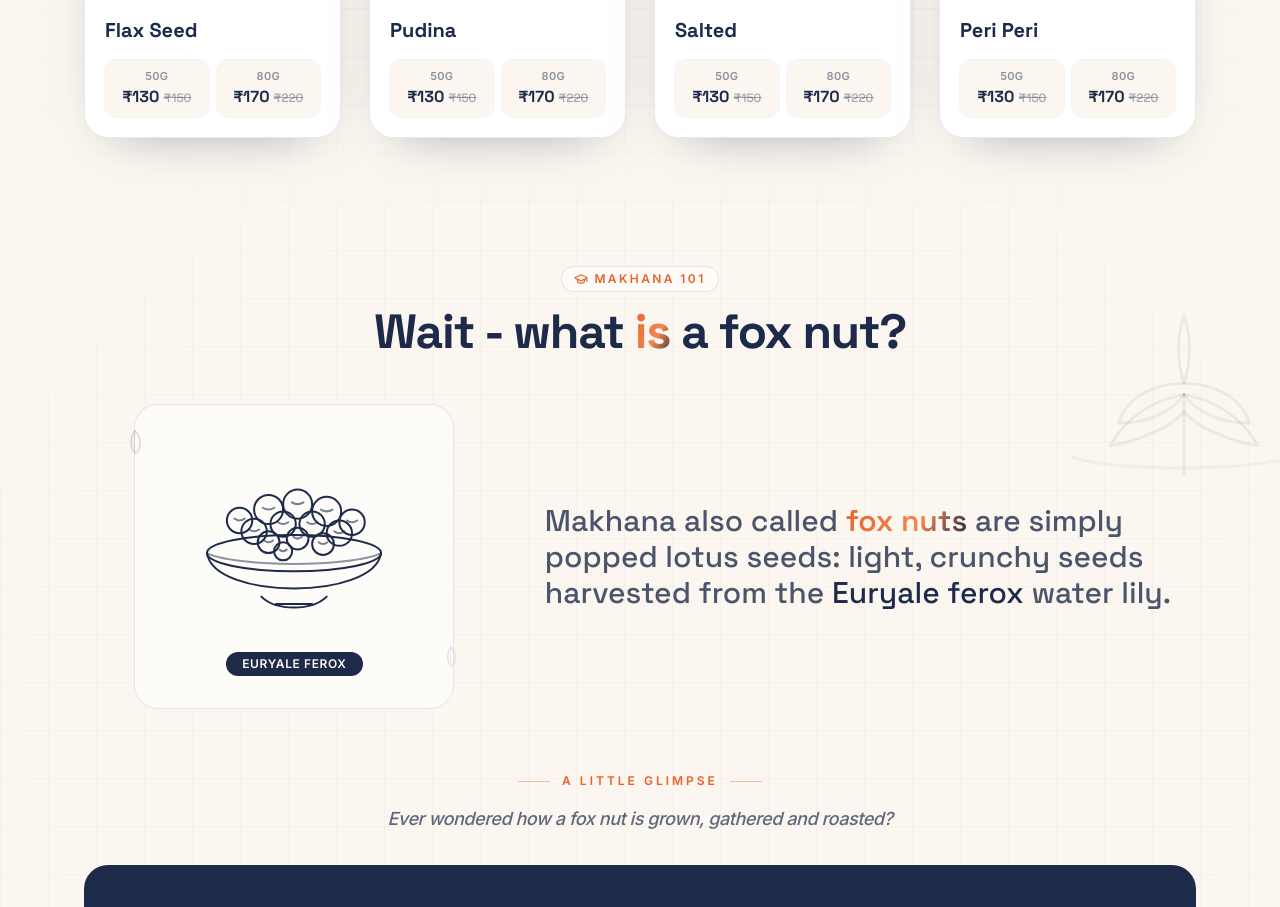
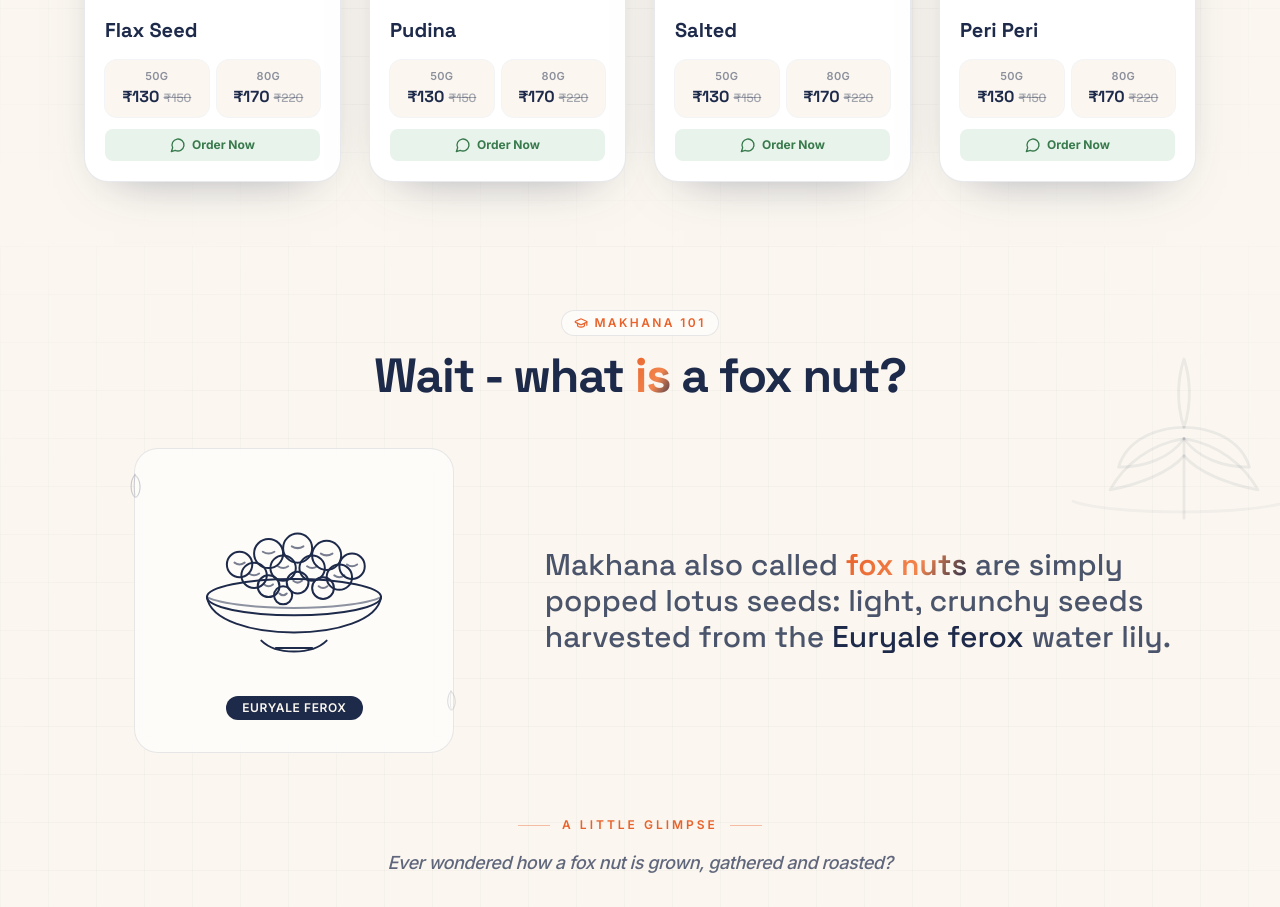
Before and after one commit to tanya732/Makhana-yaar, a React (Vite) app: page / in a window 1280 px wide. Shown: the part 1600-2507 px from the top of the page. Built offline with nearby package versions, Linux system fonts and the light colour scheme.

Commit message:
Add order now button

```diff
--- a/src/components/Contact.jsx
+++ b/src/components/Contact.jsx
@@ -1,10 +1,9 @@
 import { motion } from 'framer-motion'
 import { Mail, MessageCircle, MapPin, ArrowUpRight } from 'lucide-react'
 import { Boat, Waves } from './Doodles.jsx'
+import { getWhatsAppUrl } from '../utils/whatsapp.js'
 
 const EMAIL = import.meta.env.VITE_CONTACT_EMAIL || 'makhanayaar@gmail.com'
-// wa.me needs international format, digits only (no +, spaces, or leading 0)
-const WHATSAPP_NUMBER = import.meta.env.VITE_WHATSAPP_NUMBER || '918802248503'
 const WHATSAPP_MESSAGE = 'Hi Makhana Yaar! I would like to know more about your makhana.'
 
 const channels = [
@@ -13,7 +12,7 @@ const channels = [
     label: 'Chat on WhatsApp',
     desc: 'Quickest way to reach us for bulk orders, questions, anything.',
     action: 'Open WhatsApp',
-    href: `https://wa.me/${WHATSAPP_NUMBER}?text=${encodeURIComponent(WHATSAPP_MESSAGE)}`,
+    href: getWhatsAppUrl(WHATSAPP_MESSAGE),
     external: true,
   },
   {
@@ -42,7 +41,7 @@ export default function Contact() {
         </div>
 
         <div className="mt-14 grid grid-cols-1 gap-6 sm:grid-cols-2">
-          {channels.map((c, i) => (
+          {channels.filter((c) => c.href).map((c, i) => (
             <motion.a
               key={c.label}
               href={c.href}
--- a/src/components/Products.jsx
+++ b/src/components/Products.jsx
@@ -1,7 +1,8 @@
 import { useState, useEffect } from 'react'
 import { motion, AnimatePresence } from 'framer-motion'
-import { ImageIcon, Clock, Package, ChevronLeft, ChevronRight } from 'lucide-react'
+import { ImageIcon, Package, ChevronLeft, ChevronRight, MessageCircle } from 'lucide-react'
 import { products, flavourSizes, comboPacks } from '../data.js'
+import { getWhatsAppUrl } from '../utils/whatsapp.js'
 
 const card = {
   hidden: { opacity: 0, y: 40 },
@@ -94,6 +95,7 @@ export default function Products() {
 
   const renderFlavourCard = (p) => {
     const off = Math.round((1 - flavourSizes[0].price / flavourSizes[0].mrp) * 100)
+    const orderUrl = getWhatsAppUrl(`Hi Makhana Yaar! I'd like to order ${p.name} makhana. Please share the available options.`)
     return (
       <motion.article
         variants={card}
@@ -137,6 +139,15 @@ export default function Products() {
               </div>
             ))}
           </div>
+          <a
+            href={orderUrl}
+            target="_blank"
+            rel="noopener noreferrer"
+            className="mt-3 inline-flex w-full items-center justify-center gap-1.5 rounded-lg bg-[#e8f3eb] px-3 py-2 text-xs font-bold text-[#397a4d] transition-colors hover:bg-[#dcece1] focus-visible:outline focus-visible:outline-2 focus-visible:outline-offset-2 focus-visible:outline-[#397a4d]"
+          >
+            <MessageCircle size={16} />
+            Order Now
+          </a>
         </div>
       </motion.article>
     )
@@ -144,6 +155,7 @@ export default function Products() {
 
   const renderComboCard = (p) => {
     const off = Math.round((1 - p.price / p.mrp) * 100)
+    const orderUrl = getWhatsAppUrl(`Hi Makhana Yaar! I'd like to order ${p.name}.`)
     return (
       <motion.article
         variants={card}
@@ -195,6 +207,15 @@ export default function Products() {
                 <span className="text-xs font-normal text-navy/40 line-through">₹{p.mrp}</span>
               </p>
             </div>
+            <a
+              href={orderUrl}
+              target="_blank"
+              rel="noopener noreferrer"
+              className="mt-3 inline-flex w-full items-center justify-center gap-1.5 rounded-lg bg-[#e8f3eb] px-3 py-2 text-xs font-bold text-[#397a4d] transition-colors hover:bg-[#dcece1] focus-visible:outline focus-visible:outline-2 focus-visible:outline-offset-2 focus-visible:outline-[#397a4d]"
+            >
+              <MessageCircle size={16} />
+              Order Now
+            </a>
           </div>
         </div>
       </motion.article>
--- /dev/null
+++ b/src/utils/whatsapp.js
@@ -0,0 +1,6 @@
+// wa.me requires an international number using digits only.
+const WHATSAPP_NUMBER = import.meta.env.VITE_CONTACT_PHONE || ''
+
+export function getWhatsAppUrl(message) {
+  return `https://wa.me/${WHATSAPP_NUMBER}?text=${encodeURIComponent(message)}`
+}
```
Also changed, not shown: 2 other files (tests, documents, lock files or other folders).
